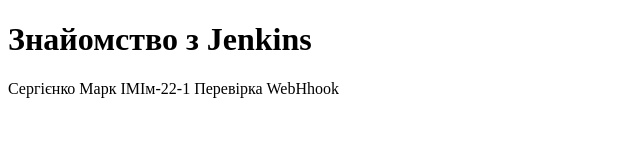
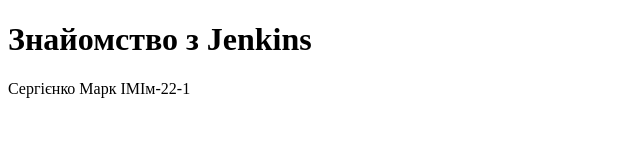
Before and after one commit to MarkSerhiienko/lab1, a plain HTML site: page index.html in a window 1280 px wide. Shown: the whole page, without its empty margins (0-640 px from the left). Drawn offline with Linux system fonts and the light colour scheme.

Commit message:
Update index.html

```diff
--- a/index.html
+++ b/index.html
@@ -6,6 +6,6 @@
   </head>
   <body>
       <H1>Знайомство з Jenkins</H1>
-    <p>Сергієнко Марк ІМІм-22-1 Перевірка WebHhook</p>
+    <p>Сергієнко Марк ІМІм-22-1</p>
   </body>
 </html>
```
